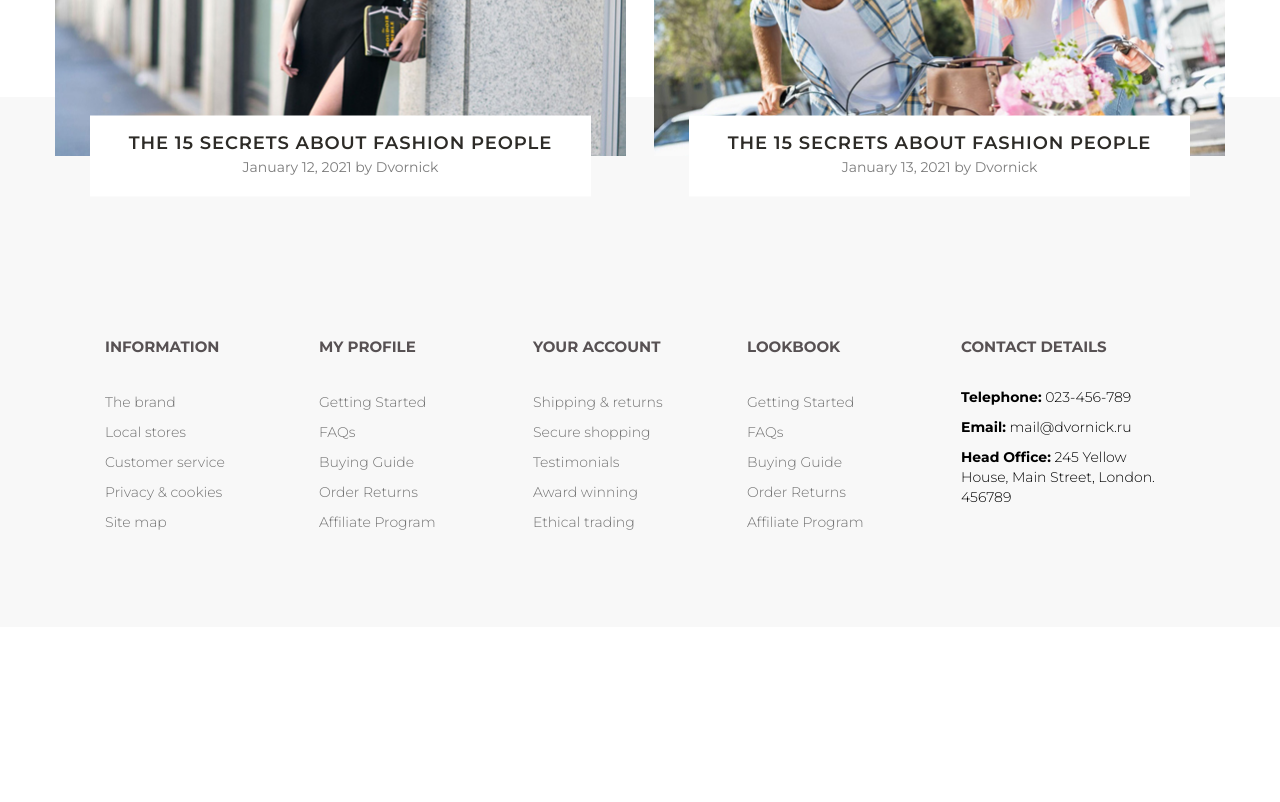
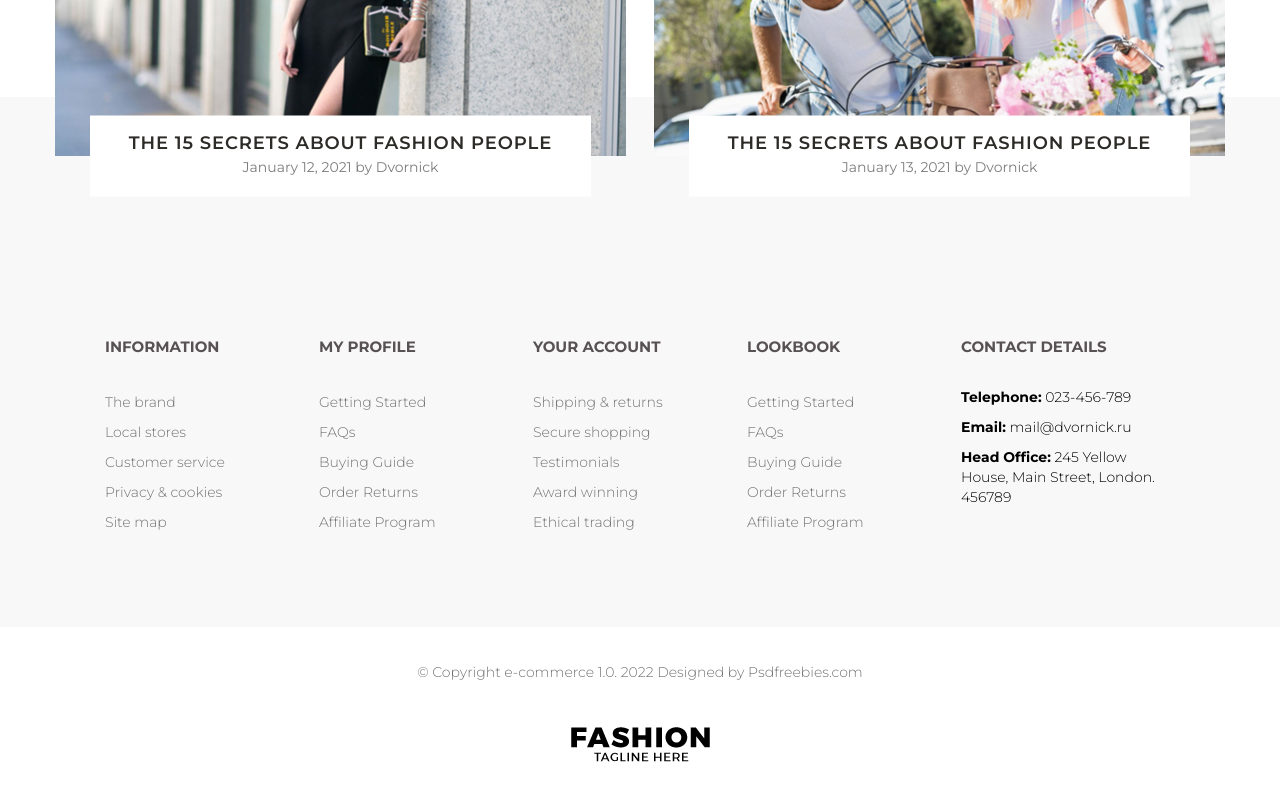
Before and after one commit to dvornicked/fashionE-commerce, a website: page index.html in a window 1280 px wide. Shown: the part 4072-4874 px from the top of the page. Before the commit the page ends 4699 px from the top, so only its background shows below. Drawn offline with nearby package versions, Linux system fonts and the light colour scheme; files that its build step writes are made by us from their sources.

Commit message:
Full layout of the footer block

```diff
--- a/index.html
+++ b/index.html
@@ -353,6 +353,12 @@
                </div>
             </div>
          </div>
+         <div class="footer">
+            <div class="wrap">
+               <p>&copy; Copyright e-commerce 1.0. 2022 Designed by Psdfreebies.com</p>
+               <img src="img/logo.png" alt="">
+            </div>
+         </div>
       </div>
    </body>
 </html>
--- /dev/null
+++ b/scss/blocks/footer.scss
@@ -0,0 +1,17 @@
+.footer {
+    text-align: center;
+    padding: 10px 0;
+
+    p {
+        font-size: 14px;
+        line-height: 30px;
+        color: #727272;
+        font-weight: 300;
+        margin: 20px;
+    }
+
+    img {
+        display: block;
+        margin: 40px auto 30px;
+    }
+}
--- a/scss/style.scss
+++ b/scss/style.scss
@@ -18,3 +18,4 @@
 @import "./blocks/featured.scss";
 @import "./blocks/blog.scss";
 @import "./blocks/links.scss";
+@import "./blocks/footer.scss";
```
Also changed, not shown: build/css/style.css, build/index.html.
